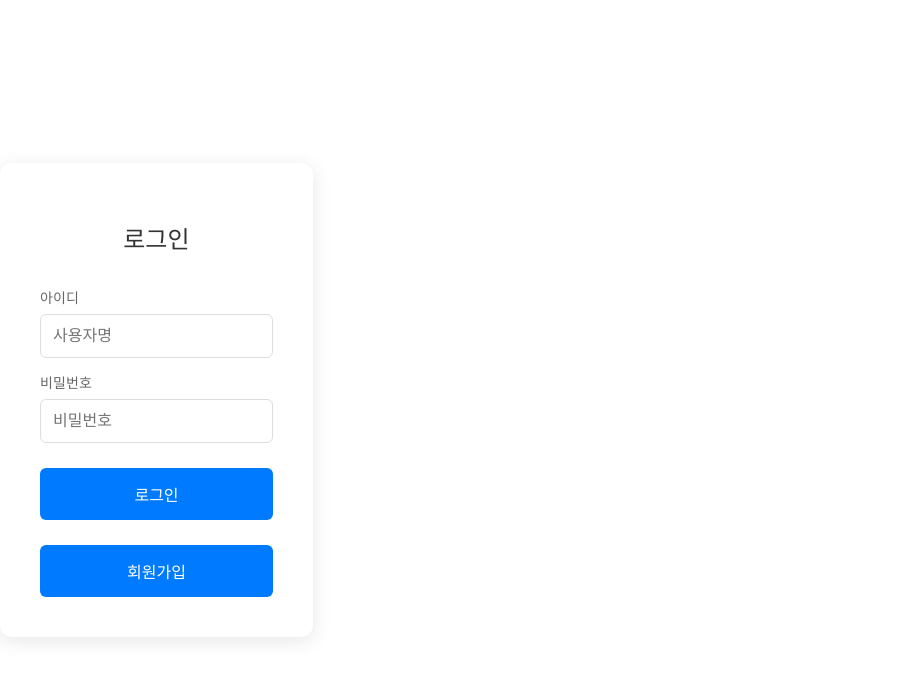
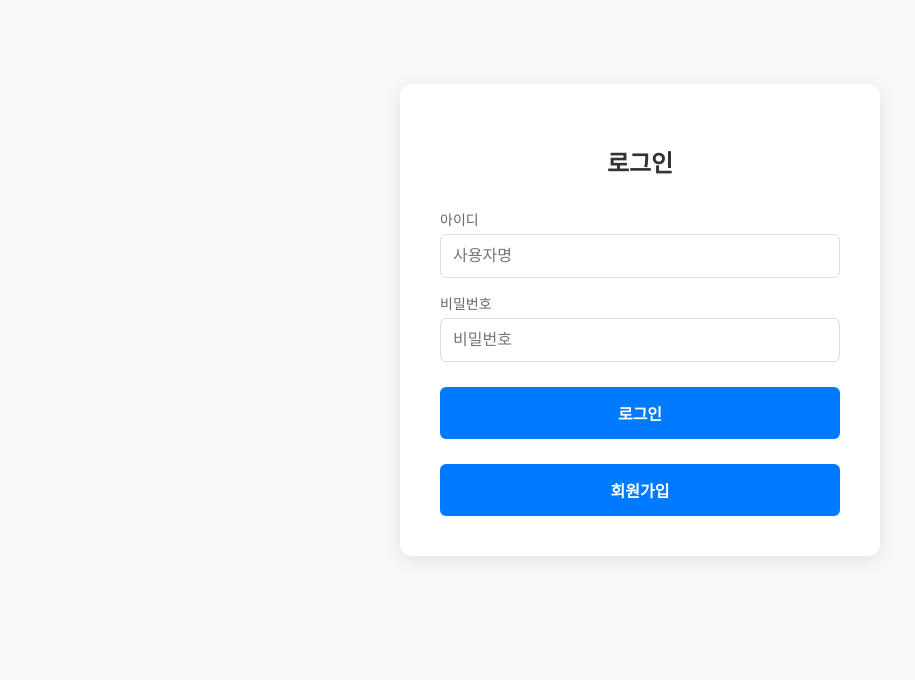
Before and after one commit to Lnvy65/035_2, a React (Vite) app in the folder 035-frontend/: page /login in a window 1280 px wide. Shown: the top 680 px of the page, without its empty margins (0-915 px from the left). Built offline with nearby package versions, Linux system fonts and the light colour scheme; no server answers.

Commit message:
디자인 수정 완료

```diff
--- a/035-frontend/src/App.jsx
+++ b/035-frontend/src/App.jsx
@@ -1,3 +1,4 @@
+import './index.css';
 import { useEffect, useMemo } from "react";
 import api from "./api/axios";
 import useAuthStore from "./store/authStore";
@@ -7,7 +8,7 @@ import styles from "./styles/AppLayout.module.css";
 import useSidebarStore from "./store/sidebarStore";
 import useThemeStore from "./store/themeStore";
 import { ThemeProvider, createTheme, CssBaseline } from "@mui/material";
-import './index.css';
+
 
 
 function App() {
@@ -67,7 +68,6 @@ if (isLoading) {
 
 return (
   <ThemeProvider theme={theme}>
-    <CssBaseline />
       <div className={styles.layout}>
         <div className={styles.body}>
           {isAuthenticated && (
--- a/035-frontend/src/hooks/useLogin.js
+++ b/035-frontend/src/hooks/useLogin.js
@@ -31,6 +31,7 @@ export const useLogin = () => {
       } else {
         // 그 외 서버 에러 등
         alert("로그인 중 오류가 발생했습니다.");
+        alert(`Error Code: ${status || "Unknown"}, Message: ${serverMessage || "No message"}`);
       }
 
       console.error("Login Error Detail:", error);
--- a/035-frontend/src/index.css
+++ b/035-frontend/src/index.css
@@ -1,16 +1,10 @@
+body {
+  margin: 0;
+  background-color: var(--bg-color);
+  color: var(--text-primary);
+}
+
 :root {
-  font-family: system-ui, Avenir, Helvetica, Arial, sans-serif;
-  line-height: 1.5;
-  font-weight: 400;
-
-  color-scheme: light dark;
-  color: rgba(255, 255, 255, 0.87);
-  background-color: #242424;
-
-  font-synthesis: none;
-  text-rendering: optimizeLegibility;
-  -webkit-font-smoothing: antialiased;
-  -moz-osx-font-smoothing: grayscale;
 
   --bg-color: #f8f9fa;       /* 전체 배경색 */
   --sidebar-bg: #ffffff;     /* 사이드바 배경색 */
@@ -23,75 +17,18 @@
 }
 
 [data-theme='dark'] {
-  --bg-color: #121212;
+  --bg-color: #313338;
+  --sidebar-bg: #2b2d31;
+  --card-bg: #2b2d31;
 
-  /* 2. 사이드바와 카드는 확연히 구분되는 '연한 다크 그레이'로 밝게 처리 */
-  --sidebar-bg: #2c2c2e;
-  --card-bg: #2c2c2e;
+  /* 2. 텍스트 색상 */
+  --text-primary: #dbdee1;
+  --text-secondary: #949ba4;
 
-  /* 3. 글자색은 밝은 배경에 맞춰 가독성 좋게 유지 */
-  --text-primary: #ffffff;
-  --text-secondary: #b3b3b3;
+  /* 3. 테두리 및 구분선 */
+  --border-color: #1e1f22;
 
-  /* 4. 테두리 선은 카드 색상보다 살짝 더 밝게 주어 은은한 윤곽선을 형성 */
-  --border-color: #454548;
-
-  /* 5. 호버(마우스 올림) 시 색상과 스켈레톤(로딩) 색상도 알맞게 톤업 */
-  --hover-bg: #3a3a3c;
-  --placeholder-bg: #4a4a4d;
+  /* 4. 액션 (호버 및 입력창) */
+  --hover-bg: #3f4147;
+  --placeholder-bg: #1e1f22;
 }
-
-a {
-  font-weight: 500;
-  color: #646cff;
-  text-decoration: inherit;
-}
-a:hover {
-  color: #535bf2;
-}
-
-body {
-  margin: 0;
-  display: flex;
-  place-items: center;
-  min-width: 320px;
-  min-height: 100vh;
-  background-color: var(--bg-color);
-}
-
-h1 {
-  font-size: 3.2em;
-  line-height: 1.1;
-}
-
-button {
-  border-radius: 8px;
-  border: 1px solid transparent;
-  padding: 0.6em 1.2em;
-  font-size: 1em;
-  font-weight: 500;
-  font-family: inherit;
-  background-color: #1a1a1a;
-  cursor: pointer;
-  transition: border-color 0.25s;
-}
-button:hover {
-  border-color: #646cff;
-}
-button:focus,
-button:focus-visible {
-  outline: 4px auto -webkit-focus-ring-color;
-}
-
-@media (prefers-color-scheme: light) {
-  :root {
-    color: #213547;
-    background-color: #ffffff;
-  }
-  a:hover {
-    color: #747bff;
-  }
-  button {
-    background-color: #f9f9f9;
-  }
-}
--- a/035-frontend/src/styles/ProfilePage.module.css
+++ b/035-frontend/src/styles/ProfilePage.module.css
@@ -8,18 +8,18 @@
 .header {
   font-size: 24px;
   margin-bottom: 10px;
-  color: #333;
+  color: var(--text-primary);
 }
 
 .welcomeText {
-  color: #555;
+  color: var(--text-secondary);
   margin-bottom: 20px;
 }
 
 .divider {
   margin: 20px 0;
   border: 0;
-  border-top: 1px solid #eee;
+  border-top: 1px solid var(--border-color);
   width: 100%;
 }
 
@@ -32,7 +32,7 @@
   margin-bottom: 15px;
   border-left: 4px solid #007bff;
   padding-left: 10px;
-  color: #222;
+  color: var(--text-primary);
 }
 
 .inputGroup {
@@ -46,14 +46,14 @@
   font-size: 14px;
   font-weight: 600;
   margin-bottom: 8px;
-  color: #444;
+  color: var(--text-secondary);
 }
 
 .input {
   width: 300px;
   padding: 10px 12px;
   border-radius: 6px;
-  border: 1px solid #ddd;
+  border: 1px solid var(--border-color);
   transition: border-color 0.2s;
 }
 
@@ -69,12 +69,12 @@
 
 .currencyUnit {
   font-weight: bold;
-  color: #333;
+  color: var(--text-primary);
 }
 
 .helperText {
   font-size: 12px;
-  color: #888;
+  color: var(--text-secondary);
   margin-top: 6px;
 }
 
```
Also changed, not shown: 035-frontend/src/api/userApi.js (line endings or trailing spaces), 1 other file (tests, documents, lock files or other folders).
